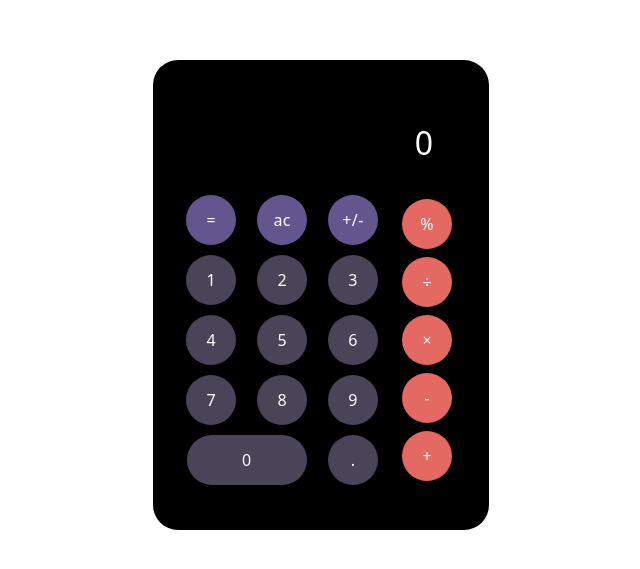
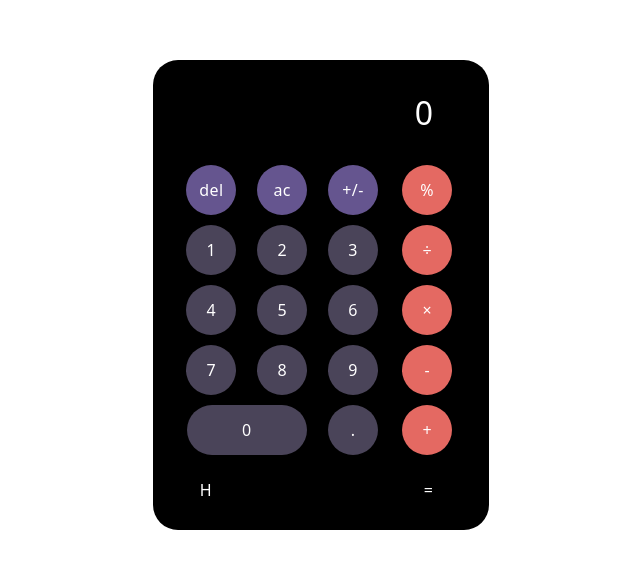
Before and after one commit to mariamksalama/calculator, a React (Vite) app: page / in a window 1280 px wide. Shown: the part 137-706 px from the top of the page, without its empty margins (319-959 px from the left). Built offline with nearby package versions, Linux system fonts and the light colour scheme.

Commit message:
adding action buttons and fixing grid

```diff
--- a/src/components/calculator/Calculator.tsx
+++ b/src/components/calculator/Calculator.tsx
@@ -2,8 +2,8 @@ import { styled } from '@mui/material/styles';
 import { Box } from '@mui/material';
 
 import { CalculatorDisplay } from './CalculatorDIsplay';
-import { NumbeberPad } from './NumberPad';
 import { useState } from 'react';
+import { NumberPad } from './NumberPad';
 
 const StyledContainer = styled(Box)({
   display: 'flex',
@@ -33,7 +33,7 @@ export const Calculator = () => {
   return (
     <StyledContainer role="application" aria-label="Calculator">
       <CalculatorDisplay value={displayValue} />
-      <NumbeberPad onClick={handleButtonClick} />
+      <NumberPad onClick={handleButtonClick} />
     </StyledContainer>
   );
 };
--- a/src/components/calculator/CalculatorButton.tsx
+++ b/src/components/calculator/CalculatorButton.tsx
@@ -34,7 +34,10 @@ const StyledButton = styled(Button, {
     textAlign: 'center',
   },
   '&:hover': {
-    backgroundColor: buttonVariant === 'number' ? '#666' : '#ffb94a',
+    backgroundColor: buttonVariant === 'action' ? undefined : '#666',
+  },
+  '&:focus': {
+    outline: 'none',
   },
 }));
 
--- a/src/components/calculator/NumberPad.tsx
+++ b/src/components/calculator/NumberPad.tsx
@@ -6,61 +6,79 @@ import {
   numberButtons,
   operatorButtons,
   decimalButton,
+  actionButtons,
 } from '../../utils/ButtonUtils';
 
-const MainGrid = styled(Box)({
+const CalculatorGrid = styled(Box)({
   display: 'grid',
   gridTemplateColumns: '3fr 1fr',
+  gridTemplateRows: 'auto 1fr auto',
+  gridTemplateAreas: `
+    "controls operators"
+    "numbers operators"
+    "actions actions"
+  `,
   width: '100%',
   gap: '10px',
+  height: '100%',
 });
 
-const TopRow = styled(Box)({
+const ControlsRow = styled(Box)({
   display: 'grid',
   gridTemplateColumns: 'repeat(3, 1fr)',
-  width: '100%',
+  gridArea: 'controls',
   gap: '10px',
   justifyItems: 'center',
+  alignItems: 'center',
 });
 
-const NumberPad = styled(Box)({
+const NumbersGrid = styled(Box)({
   display: 'grid',
   gridTemplateColumns: 'repeat(3, 1fr)',
+  gridArea: 'numbers',
   gap: '10px',
-  width: '100%',
   justifyItems: 'center',
   '& .zero-button': {
     gridColumn: 'span 2',
   },
 });
-const OperatorGrid = styled(Box)({
+
+const OperatorsGrid = styled(Box)({
   display: 'grid',
-  gridTemplateRows: 'repeat(5, 1fr)',
-  height: '100%',
+  gridArea: 'operators',
+  gap: '10px',
   justifyItems: 'center',
-  alignItems: 'center',
+  alignContent: 'space-between',
+});
+
+const ActionsRow = styled(Box)({
+  display: 'grid',
+  gridTemplateColumns: '1fr 2fr 1fr',
+  gridArea: 'actions',
+  gap: '10px',
+  '& > :first-of-type': {
+    justifySelf: 'start',
+  },
+  '& > :last-child': {
+    justifySelf: 'center',
+  },
 });
 
 interface NumberPadProps {
   onClick: (value: string, isOperator?: boolean) => void;
 }
 
-export const NumbeberPad: React.FC<NumberPadProps> = ({ onClick }) => {
+export const NumberPad: React.FC<NumberPadProps> = ({ onClick }) => {
+  const [historyButton, equalsButton] = actionButtons;
+
   return (
-    <MainGrid>
-      <Box
-        display="flex"
-        flexDirection="column"
-        gap="10px"
-        role="group"
-        aria-label="Calculator keypad"
-      >
-        <TopRow role="group" aria-label="Control buttons">
+    <CalculatorGrid>
+      <ControlsRow role="group" aria-label="Control buttons">
         {controlButtons.map((button) => (
-            <CalculatorButton key={button.value} {...button} onClick={() => {}} />
+          <CalculatorButton key={button.value} {...button} onClick={() => onClick(button.value)} />
         ))}
-        </TopRow>
-        <NumberPad role="group" aria-label="Number pad">
+      </ControlsRow>
+      <NumbersGrid role="group" aria-label="Number pad">
         {numberButtons.map((button) => (
           <CalculatorButton
             key={button.value}
@@ -71,9 +89,8 @@ export const NumbeberPad: React.FC<NumberPadProps> = ({ onClick }) => {
           />
         ))}
         <CalculatorButton {...decimalButton} onClick={() => onClick(decimalButton.value)} />
-        </NumberPad>
-      </Box>
-      <OperatorGrid role="group" aria-label="Operator buttons">
+      </NumbersGrid>
+      <OperatorsGrid role="group" aria-label="Operator buttons">
         {operatorButtons.map((button) => (
           <CalculatorButton
             key={button.value}
@@ -82,7 +99,16 @@ export const NumbeberPad: React.FC<NumberPadProps> = ({ onClick }) => {
             aria-label={button.ariaLabel}
           />
         ))}
-      </OperatorGrid>
-    </MainGrid>
+      </OperatorsGrid>
+      <ActionsRow>
+        <Box>
+          <CalculatorButton {...historyButton} onClick={() => onClick(historyButton.value)} />
+        </Box>
+        <Box />
+        <Box>
+          <CalculatorButton {...equalsButton} onClick={() => onClick(equalsButton.value)} />
+        </Box>
+      </ActionsRow>
+    </CalculatorGrid>
   );
 };
--- a/src/types/buttonTypes.ts
+++ b/src/types/buttonTypes.ts
@@ -1 +1 @@
-export type VariantTypes = 'number' | 'operator' | 'control' | 'decimal';
+export type VariantTypes = 'number' | 'operator' | 'control' | 'decimal' | 'action';
--- a/src/utils/buttonUtils.ts
+++ b/src/utils/buttonUtils.ts
@@ -7,8 +7,7 @@ interface ButtonConfig {
 }
 
 export const controlButtons: ButtonConfig[] = [
-  //   { value: 'del', variant: 'control', ariaLabel: 'Delete' },
-  { value: '=', variant: 'control', ariaLabel: 'Equal' },
+  { value: 'del', variant: 'control', ariaLabel: 'Delete' },
   { value: 'ac', variant: 'control', ariaLabel: 'Clear all' },
   { value: '+/-', variant: 'control', ariaLabel: 'Toggle positive negative' },
 ];
@@ -34,6 +33,19 @@ export const numberButtons: ButtonConfig[] = [
   },
 ];
 
+export const actionButtons: ButtonConfig[] = [
+  {
+    value: 'H',
+    variant: 'action',
+    ariaLabel: 'View calculation history',
+  },
+  {
+    value: '=',
+    variant: 'action',
+    ariaLabel: 'Equals',
+  },
+];
+
 export const decimalButton: ButtonConfig = {
   value: '.',
   variant: 'number',
@@ -50,7 +62,9 @@ export const getButtonColor = (variant: VariantTypes) => {
       return '#4A4459';
     case 'number':
       return '#4A4459';
+    case 'action':
+      return 'black';
     default:
-      return '#4A4459';
+      return 'black';
   }
 };
```
Lines whose indentation alone changed are shown as unchanged.
